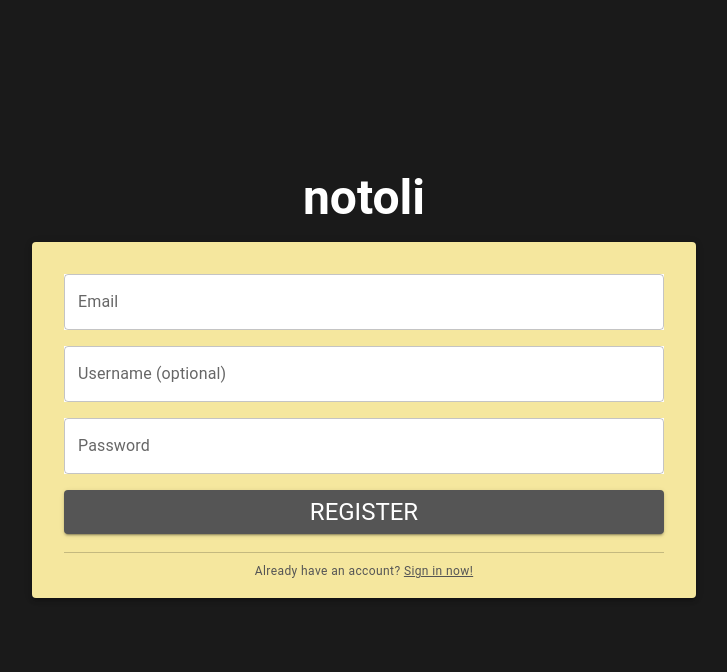
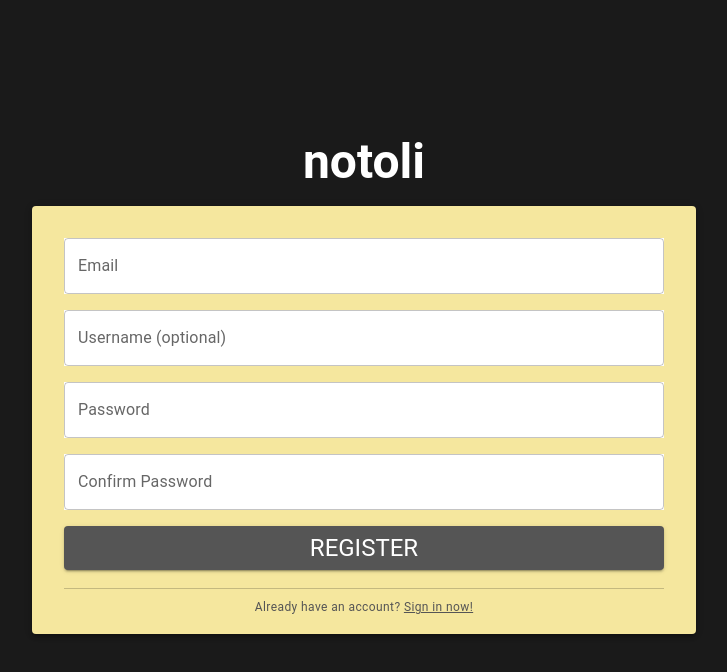
Before and after one commit to VanillaIceCube/Notoli, a React (Create React App) app in the folder frontend/: page /register in a window 1280 px wide. Shown: the top 672 px of the page, without its empty margins (276-1003 px from the left). Built offline with nearby package versions, Linux system fonts and the light colour scheme; no server answers.

Commit message:
On Register, type password in twice

```diff
--- a/frontend/src/pages/authentication/Register.js
+++ b/frontend/src/pages/authentication/Register.js
@@ -8,10 +8,16 @@ export default function Register({ showSnackbar }) {
   const [email, setEmail] = useState('');
   const [username, setUsername] = useState('');
   const [password, setPassword] = useState('');
+  const [confirmPassword, setConfirmPassword] = useState('');
 
   const navigate = useNavigate();
 
   const handleRegister = async () => {
+    if (!password || password !== confirmPassword) {
+      showSnackbar('error', 'Passwords do not match.');
+      return;
+    }
+
     try {
       const response = await register({ email, username, password });
       const data = await readOkJson(response, 'Registration failed :(');
@@ -87,6 +93,14 @@ export default function Register({ showSnackbar }) {
             value={password}
             onChange={(e) => setPassword(e.target.value)}
           />
+          <TextField
+            fullWidth
+            sx={{ background: 'white' }}
+            label="Confirm Password"
+            type="password"
+            value={confirmPassword}
+            onChange={(e) => setConfirmPassword(e.target.value)}
+          />
           <Button
             fullWidth
             sx={{ backgroundColor: 'var(--secondary-color)' }}
```
Also changed, not shown: 1 other file (tests, documents, lock files or other folders).
